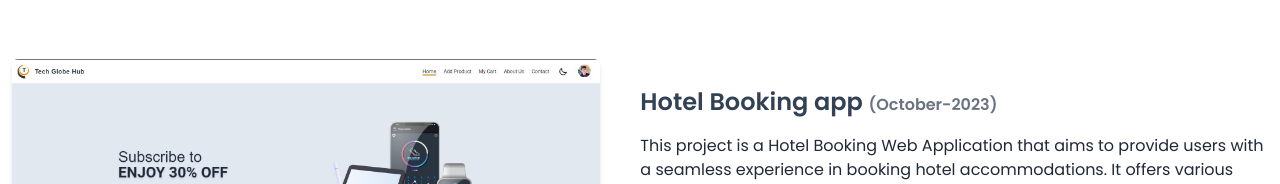
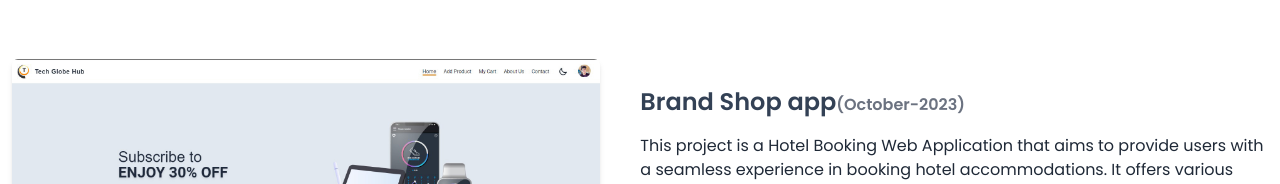
Before and after one commit to Shamimreza82/protfolio-react, a React (Vite) app: page /projects in a window 1280 px wide. Shown: the part 977-1161 px from the top of the page. Built offline with nearby package versions, Linux system fonts and the light colour scheme.

Commit message:
update Link and create route

```diff
--- a/src/pages/Projects/Projects3.jsx
+++ b/src/pages/Projects/Projects3.jsx
@@ -15,7 +15,7 @@ const Projects3 = () => {
                        </a>
                     </div>
                     <div>
-                        <h1 className="text-2xl py-4 text-slate-700 font-semibold">Hotel Booking app <span className="text-base text-gray-500">(October-2023)</span></h1>
+                        <h1 className="text-2xl py-4 text-slate-700 font-semibold">Brand Shop app<span className="text-base text-gray-500">(October-2023)</span></h1>
                         This project is a Hotel Booking Web Application that aims to provide users with a seamless experience in booking hotel accommodations. It offers various features and functionalities that enhance user interaction and ensure a smooth booking process.
 
                         <div className="flex gap-20 py-7">
```
Also changed, not shown: 1 other file (tests, documents, lock files or other folders).
